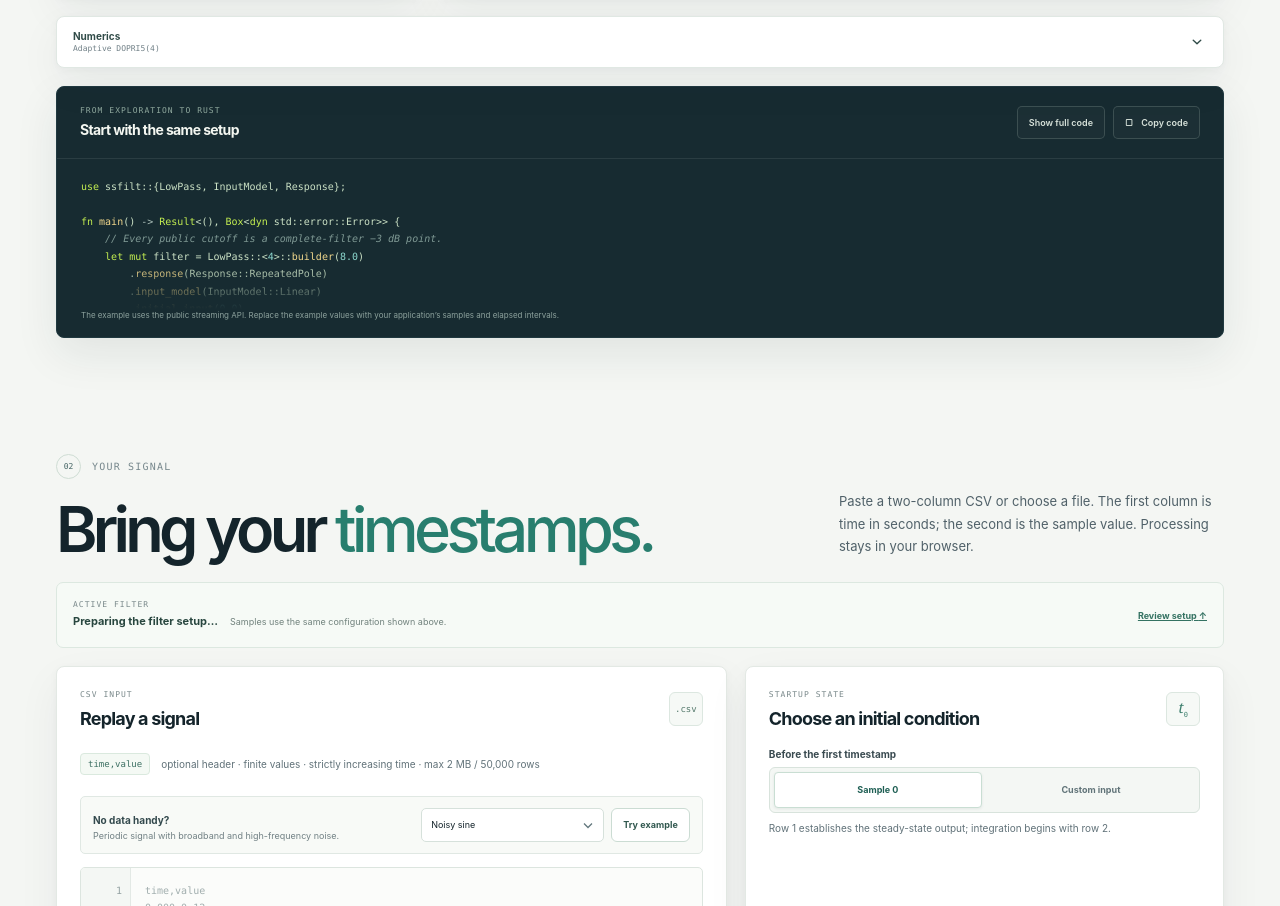
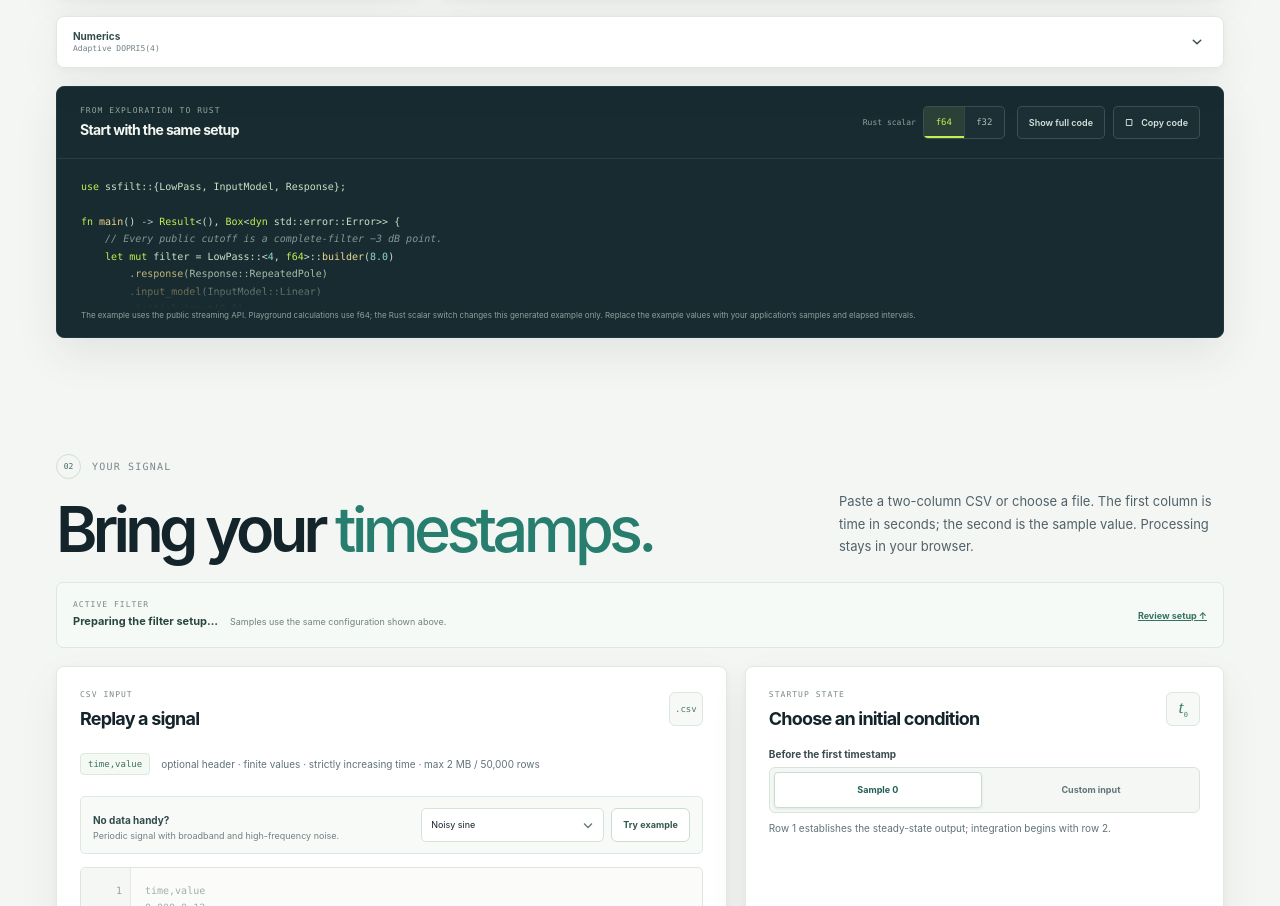
Before and after one commit to YagoMello/ssfilt, a website built with Vite: page site/index.html in a window 1280 px wide. Shown: the part 1850-2756 px from the top of the page. Built offline with nearby package versions, Linux system fonts and the light colour scheme; files whose address does not match are found by name.

Commit message:
feat: expose scalar in Rust example

```diff
--- a/site/index.html
+++ b/site/index.html
@@ -291,13 +291,22 @@
         <section class="code-card" aria-labelledby="code-title">
           <div class="code-card-heading">
             <div><span class="card-kicker">FROM EXPLORATION TO RUST</span><h3 id="code-title">Start with the same setup</h3></div>
-            <div class="code-actions">
-              <button class="copy-code" id="toggle-code" type="button" aria-expanded="false" aria-controls="code-viewport">Show full code</button>
-              <button class="copy-code" id="copy-code" type="button"><span aria-hidden="true">▢</span> Copy code</button>
+            <div class="code-toolbar">
+              <fieldset class="code-scalar-control">
+                <legend>Rust scalar</legend>
+                <div class="code-scalar-options">
+                  <label><input type="radio" name="code-scalar" value="f64" checked /><span>f64</span></label>
+                  <label><input type="radio" name="code-scalar" value="f32" /><span>f32</span></label>
+                </div>
+              </fieldset>
+              <div class="code-actions">
+                <button class="copy-code" id="toggle-code" type="button" aria-expanded="false" aria-controls="code-viewport">Show full code</button>
+                <button class="copy-code" id="copy-code" type="button"><span aria-hidden="true">▢</span> Copy code</button>
+              </div>
             </div>
           </div>
           <div class="code-viewport" id="code-viewport"><pre><code id="rust-code"></code></pre></div>
-          <p class="code-note">The example uses the public streaming API. Replace the example values with your application’s samples and elapsed intervals.</p>
+          <p class="code-note">The example uses the public streaming API. Playground calculations use f64; the Rust scalar switch changes this generated example only. Replace the example values with your application’s samples and elapsed intervals.</p>
         </section>
       </section>
 
--- a/site/src/main.ts
+++ b/site/src/main.ts
@@ -22,6 +22,7 @@ import { MAX_CSV_BYTES, parseCsv, type ParsedCsv } from "./csv";
 import { formatTolerance, parsePositiveDecimal, stepTolerance, type ToleranceDirection } from "./tolerance";
 
 type ChartKind = "magnitude" | "phase" | "delay" | "step";
+type CodeScalar = "f32" | "f64";
 type ExampleSignal =
   | "noisy-sine"
   | "step-drift"
@@ -153,6 +154,7 @@ const ui = {
   code: getElement<HTMLElement>("rust-code"),
   codeCard: document.querySelector<HTMLElement>(".code-card")!,
   codeToggle: getElement<HTMLButtonElement>("toggle-code"),
+  codeScalars: [...document.querySelectorAll<HTMLInputElement>('input[name="code-scalar"]')],
   dataFilterSummary: getElement<HTMLElement>("data-filter-summary"),
   dataFilterNote: getElement<HTMLElement>("data-filter-note"),
   initialModes: [...document.querySelectorAll<HTMLInputElement>('input[name="initial-mode"]')],
@@ -1007,8 +1009,10 @@ function renderCode(config = validateConfiguration()): void {
     ? `    // Advance the custom state to sample 0 over this full interval.\n    let first_sample = 0.0; // Replace with the first CSV value.\n    let first_interval_seconds = ${rustNumber(Number(ui.firstInterval.value))};\n    let output = filter.update(first_sample, first_interval_seconds)?;`
     : `    // Start in steady state at sample 0, then advance to sample 1.\n    let next_sample = 0.0; // Replace with the next CSV value.\n    let elapsed_seconds = 0.01; // Difference between adjacent timestamps.\n    let output = filter.update(next_sample, elapsed_seconds)?;`;
   const rk4 = config.integrator === "rk4";
+  const scalar = selectedCodeScalar();
   const customDopri = config.integrator === "dopri5" && (
-    config.dopri_absolute_tolerance !== DOPRI_DEFAULTS.absoluteTolerance
+    scalar === "f32"
+    || config.dopri_absolute_tolerance !== DOPRI_DEFAULTS.absoluteTolerance
     || config.dopri_relative_tolerance !== DOPRI_DEFAULTS.relativeTolerance
     || config.dopri_max_step_seconds !== null
     || config.dopri_max_step_attempts !== DOPRI_DEFAULTS.maxStepAttempts
@@ -1016,12 +1020,16 @@ function renderCode(config = validateConfiguration()): void {
   const policyImport = rk4 ? ", RungeKutta4" : customDopri ? ", DormandPrince54" : "";
   const imports = `use ssfilt::{${topologyType}, InputModel, Response${policyImport}};`;
   const integrator = rk4
-    ? `\n        .integrator(RungeKutta4 {\n            max_step_seconds: ${rustNumber(config.rk4_max_step_seconds ?? 0.002)},\n            max_steps: ${config.rk4_max_steps ?? 256},\n        })`
+    ? `\n        .integrator(RungeKutta4::<${scalar}> {\n            max_step_seconds: ${rustNumber(config.rk4_max_step_seconds ?? 0.002)},\n            max_steps: ${config.rk4_max_steps ?? 256},\n        })`
     : customDopri
-      ? `\n        .integrator(DormandPrince54 {\n            absolute_tolerance: ${rustNumber(config.dopri_absolute_tolerance ?? DOPRI_DEFAULTS.absoluteTolerance)},\n            relative_tolerance: ${rustNumber(config.dopri_relative_tolerance ?? DOPRI_DEFAULTS.relativeTolerance)},\n            max_step_seconds: ${config.dopri_max_step_seconds === null ? "None" : `Some(${rustNumber(config.dopri_max_step_seconds ?? 0)})`},\n            max_step_attempts: ${config.dopri_max_step_attempts ?? DOPRI_DEFAULTS.maxStepAttempts},\n        })`
+      ? `\n        .integrator(DormandPrince54::<${scalar}> {\n            absolute_tolerance: ${rustNumber(config.dopri_absolute_tolerance ?? DOPRI_DEFAULTS.absoluteTolerance)},\n            relative_tolerance: ${rustNumber(config.dopri_relative_tolerance ?? DOPRI_DEFAULTS.relativeTolerance)},\n            max_step_seconds: ${config.dopri_max_step_seconds === null ? "None" : `Some(${rustNumber(config.dopri_max_step_seconds ?? 0)})`},\n            max_step_attempts: ${config.dopri_max_step_attempts ?? DOPRI_DEFAULTS.maxStepAttempts},\n        })`
       : "";
-  const code = `${imports}\n\nfn main() -> Result<(), Box<dyn std::error::Error>> {\n    // Every public cutoff is a complete-filter −3 dB point.\n    let mut filter = ${topologyType}::<${config.order}>::builder(${builderArgs})\n        .response(${family})\n        .input_model(${model})\n        .initial_input(${initial})${integrator}\n        .build()?;\n\n${initialization}\n    let _ = output;\n    Ok(())\n}`;
+  const code = `${imports}\n\nfn main() -> Result<(), Box<dyn std::error::Error>> {\n    // Every public cutoff is a complete-filter −3 dB point.\n    let mut filter = ${topologyType}::<${config.order}, ${scalar}>::builder(${builderArgs})\n        .response(${family})\n        .input_model(${model})\n        .initial_input(${initial})${integrator}\n        .build()?;\n\n${initialization}\n    let _ = output;\n    Ok(())\n}`;
   ui.code.innerHTML = hljs.highlight(code, { language: "rust" }).value;
+}
+
+function selectedCodeScalar(): CodeScalar {
+  return ui.codeScalars.find((input) => input.checked)?.value === "f32" ? "f32" : "f64";
 }
 
 function rustVariant(value: ResponseFamily | InputModel): string {
@@ -1941,6 +1949,9 @@ ui.ripple.addEventListener("input", () => scheduleResponseUpdate());
 getElement<HTMLButtonElement>("copy-link").addEventListener("click", () => void copyText(window.location.href, "Configuration link"));
 getElement<HTMLButtonElement>("copy-code").addEventListener("click", () => void copyText(ui.code.textContent ?? "", "Rust code"));
 ui.codeToggle.addEventListener("click", toggleCodeView);
+ui.codeScalars.forEach((input) => input.addEventListener("change", () => {
+  if (input.checked) renderCode();
+}));
 ui.initialModes.forEach((input) => input.addEventListener("change", () => {
   if (!input.checked) return;
   updateInitialMode();
--- a/site/src/style.css
+++ b/site/src/style.css
@@ -1658,10 +1658,89 @@ p {
   font-size: 14px;
 }
 
+.code-toolbar,
 .code-actions {
   display: flex;
   align-items: center;
+}
+
+.code-toolbar {
+  gap: 12px;
+}
+
+.code-actions {
   gap: 8px;
+}
+
+.code-scalar-control {
+  display: flex;
+  min-width: 0;
+  align-items: center;
+  gap: 7px;
+  margin: 0;
+  padding: 0;
+  border: 0;
+}
+
+.code-scalar-control legend {
+  float: left;
+  padding: 0;
+  color: #90a39e;
+  font-family: var(--mono);
+  font-size: 8px;
+  white-space: nowrap;
+}
+
+.code-scalar-options {
+  display: grid;
+  overflow: hidden;
+  grid-template-columns: repeat(2, 1fr);
+  border: 1px solid rgba(217, 233, 221, 0.17);
+  border-radius: 5px;
+  background: rgba(255, 255, 255, 0.025);
+}
+
+.code-scalar-options label {
+  position: relative;
+  cursor: pointer;
+}
+
+.code-scalar-options label + label {
+  border-left: 1px solid rgba(217, 233, 221, 0.12);
+}
+
+.code-scalar-options input {
+  position: absolute;
+  width: 1px;
+  height: 1px;
+  opacity: 0;
+  pointer-events: none;
+}
+
+.code-scalar-options span {
+  display: grid;
+  min-width: 39px;
+  min-height: 31px;
+  place-items: center;
+  color: #aebfba;
+  font-family: var(--mono);
+  font-size: 9px;
+  transition: color 140ms ease, background-color 140ms ease, box-shadow 140ms ease;
+}
+
+.code-scalar-options label:hover span {
+  color: #e5ede7;
+}
+
+.code-scalar-options input:checked + span {
+  color: var(--lime);
+  background: rgba(196, 239, 81, 0.09);
+  box-shadow: inset 0 -2px var(--lime);
+}
+
+.code-scalar-options input:focus-visible + span {
+  outline: 2px solid var(--lime);
+  outline-offset: -2px;
 }
 
 .copy-code {
@@ -3028,6 +3107,17 @@ p {
     width: 100%;
   }
 
+  .code-toolbar {
+    width: 100%;
+    align-items: stretch;
+    flex-direction: column;
+    gap: 9px;
+  }
+
+  .code-scalar-control {
+    justify-content: space-between;
+  }
+
   .code-actions .copy-code {
     flex: 1 1 auto;
     justify-content: center;
```
Also changed, not shown: docs/site-plan.md (+4 -1 lines).
